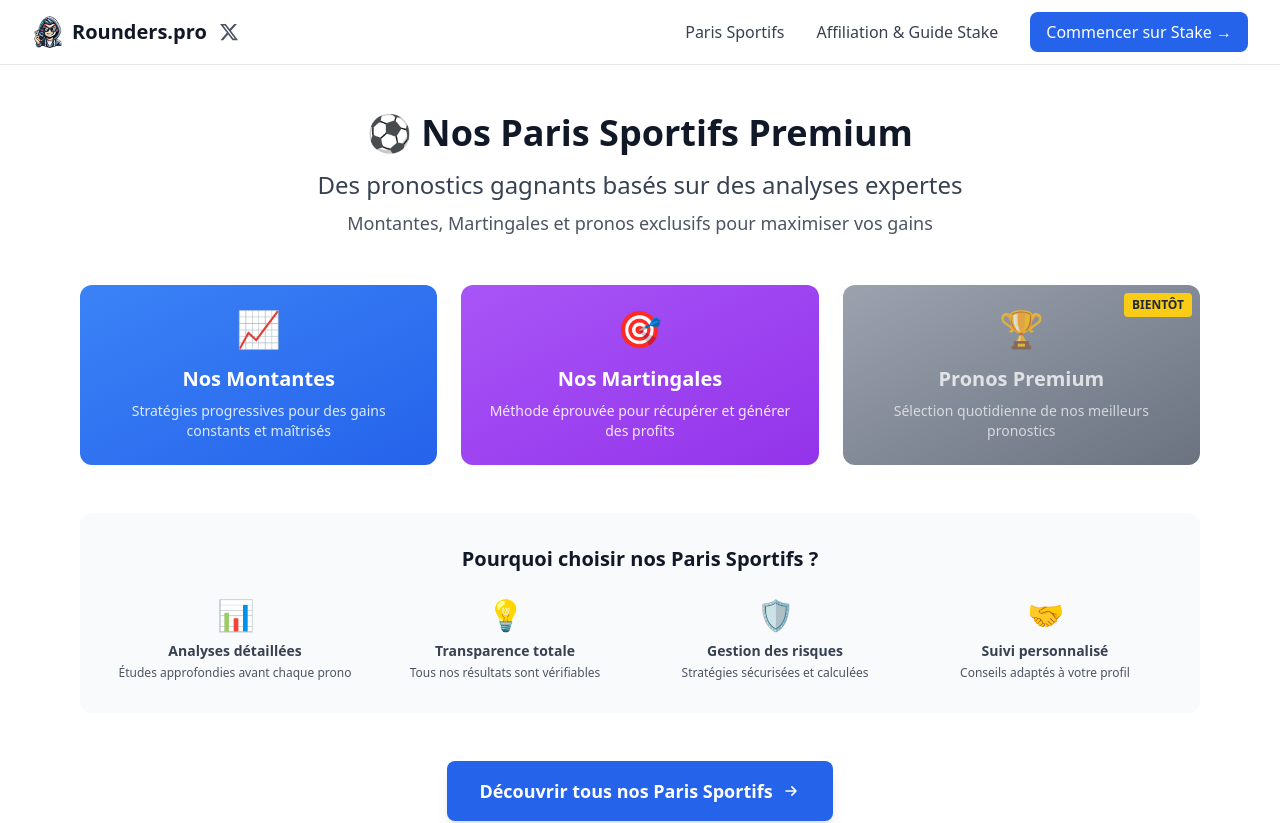
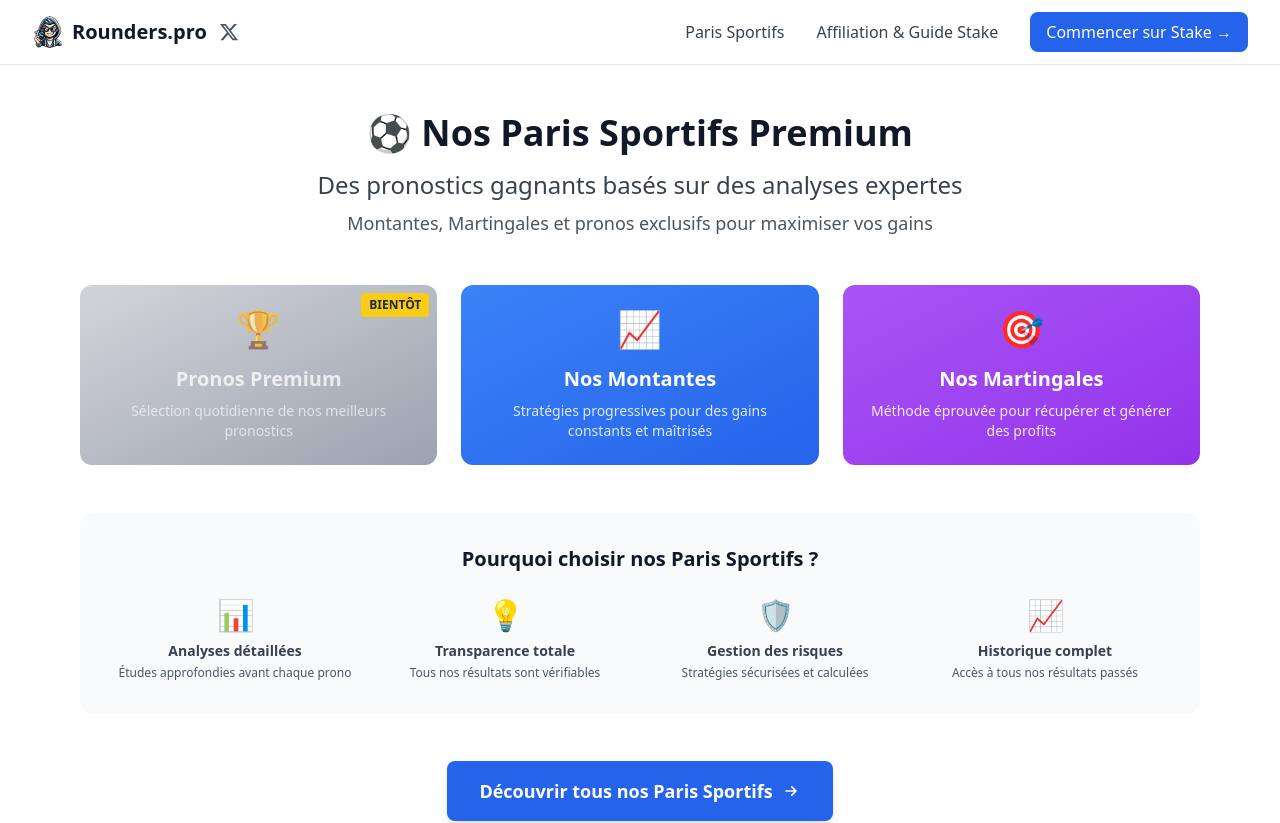
Before and after one commit to Web-Online-Concept/rounders-pro, a Next.js app: page / in a window 1280 px wide. Shown: the top 823 px of the page. Built offline with nearby package versions, Linux system fonts and the light colour scheme.

Commit message:
Update page.js

```diff
--- a/app/page.js
+++ b/app/page.js
@@ -28,6 +28,19 @@ export default function Home() {
 
             {/* Cartes des services Paris Sportifs */}
             <div className="grid md:grid-cols-3 gap-6 mb-12">
+              <div className="bg-gradient-to-br from-gray-300 to-gray-400 text-white rounded-xl p-6 relative">
+                <div className="absolute top-2 right-2 bg-yellow-400 text-gray-800 text-xs font-bold px-2 py-1 rounded">
+                  BIENTÔT
+                </div>
+                <div className="text-center opacity-75">
+                  <div className="text-4xl mb-4">🏆</div>
+                  <h3 className="text-xl font-bold mb-2">Pronos Premium</h3>
+                  <p className="text-gray-100 text-sm">
+                    Sélection quotidienne de nos meilleurs pronostics
+                  </p>
+                </div>
+              </div>
+
               <Link href="/paris-sportifs/montante" className="bg-gradient-to-br from-blue-500 to-blue-600 text-white rounded-xl p-6 hover:shadow-xl transition-all duration-300 transform hover:scale-105">
                 <div className="text-center">
                   <div className="text-4xl mb-4">📈</div>
@@ -47,19 +60,6 @@ export default function Home() {
                   </p>
                 </div>
               </Link>
-
-              <div className="bg-gradient-to-br from-gray-400 to-gray-500 text-white rounded-xl p-6 relative">
-                <div className="absolute top-2 right-2 bg-yellow-400 text-gray-800 text-xs font-bold px-2 py-1 rounded">
-                  BIENTÔT
-                </div>
-                <div className="text-center opacity-75">
-                  <div className="text-4xl mb-4">🏆</div>
-                  <h3 className="text-xl font-bold mb-2">Pronos Premium</h3>
-                  <p className="text-gray-100 text-sm">
-                    Sélection quotidienne de nos meilleurs pronostics
-                  </p>
-                </div>
-              </div>
             </div>
 
             {/* Avantages Paris Sportifs */}
@@ -82,9 +82,9 @@ export default function Home() {
                   <div className="text-xs text-gray-600 mt-1">Stratégies sécurisées et calculées</div>
                 </div>
                 <div>
-                  <div className="text-3xl mb-2">🤝</div>
-                  <div className="text-sm font-semibold text-gray-700">Suivi personnalisé</div>
-                  <div className="text-xs text-gray-600 mt-1">Conseils adaptés à votre profil</div>
+                  <div className="text-3xl mb-2">📈</div>
+                  <div className="text-sm font-semibold text-gray-700">Historique complet</div>
+                  <div className="text-xs text-gray-600 mt-1">Accès à tous nos résultats passés</div>
                 </div>
               </div>
             </div>
```
